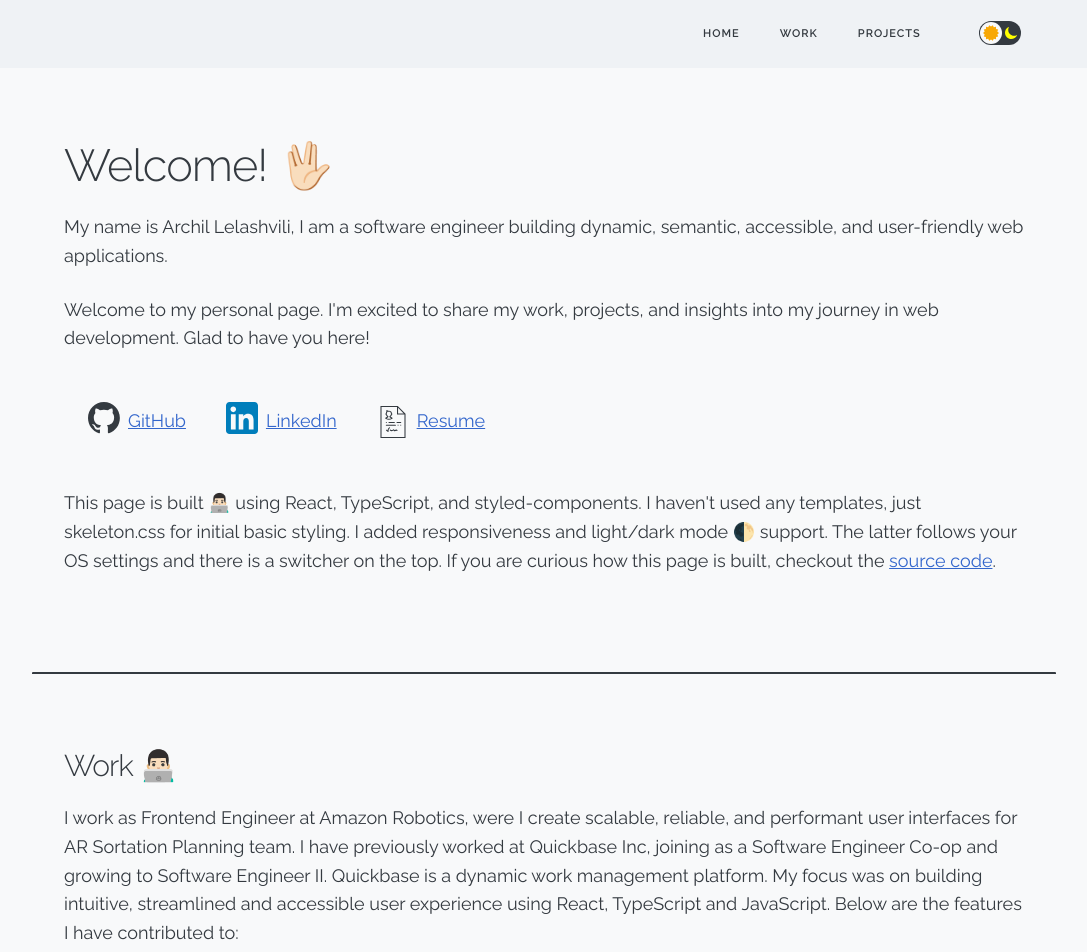
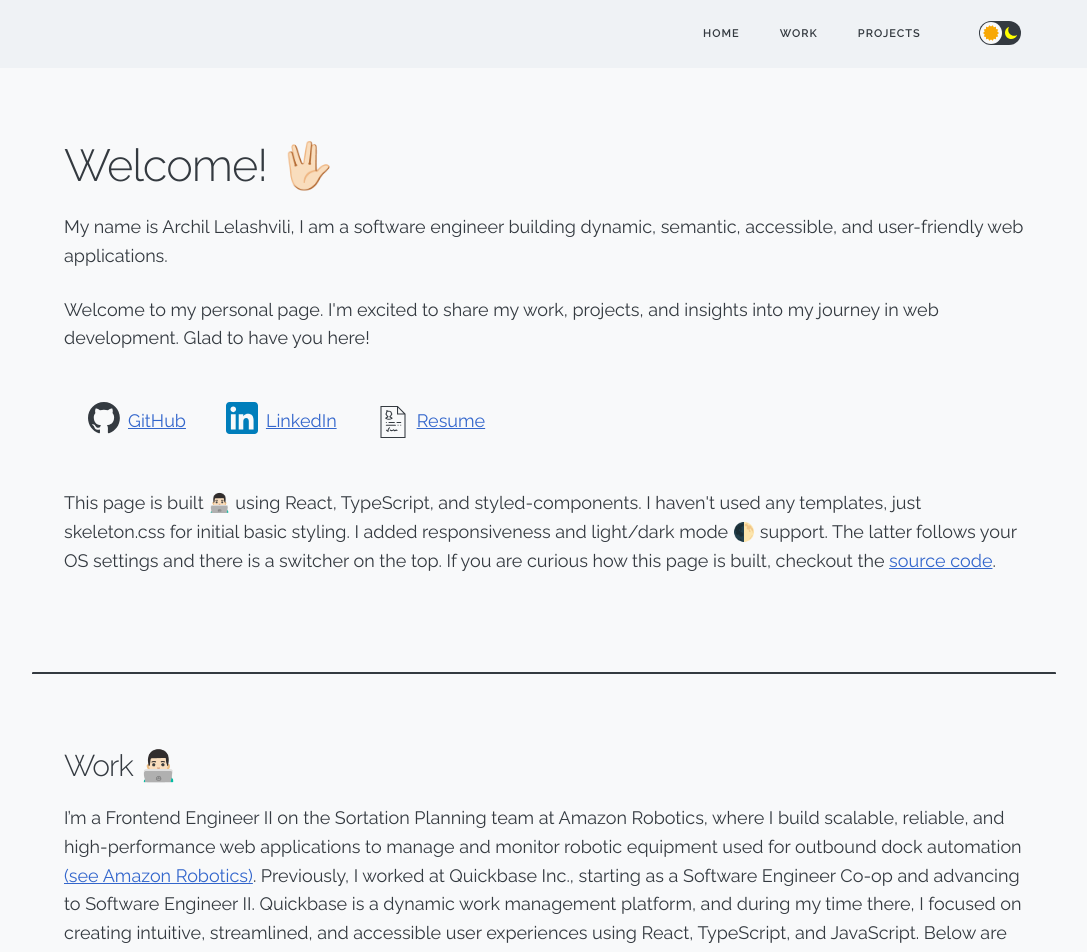
Before and after one commit to archil-l/archil.io, a React (Create React App) app: page / in a window 1280 px wide. Shown: the top 952 px of the page, without its empty margins (96-1183 px from the left). Built offline with nearby package versions, Linux system fonts and the light colour scheme.

Commit message:
Adding AR and link

```diff
--- a/src/components/Sections/Work.tsx
+++ b/src/components/Sections/Work.tsx
@@ -14,7 +14,13 @@ const Work = ({ $sectionid, $role, size }: SectionProps) => {
     <SectionWrapper $sectionid={$sectionid} $role={$role} size={size}>
       <Space height="7rem" />
       <h2 id={$sectionid}>{formatMessage(messages.heading)}</h2>
-      <p>{formatMessage(messages.aboutPartOne)}</p>
+      <p>
+        {formatMessage(messages.aboutPartOne)}
+        <a href={hrefs.robotics} target="_blank" rel="noopener noreferrer">
+          (see Amazon Robotics)
+        </a>
+        {formatMessage(messages.aboutPartTwo)}
+      </p>
       <h3>
         <strong>Quickbase's Navigation</strong> (
         <a href={hrefs.newNav} target="_blank" rel="noopener noreferrer">
--- a/src/contents/hrefs.ts
+++ b/src/contents/hrefs.ts
@@ -6,6 +6,7 @@ interface Hrefs {
   github: string;
   linkedin: string;
   resume: string;
+  robotics: string;
   newNav: string;
   newSummaryReport: string;
   newFormsExperience: string;
@@ -20,6 +21,7 @@ const socialLinks = {
 };
 
 const documentationLinks = {
+  robotics: 'https://www.aboutamazon.com/news/operations/amazon-robotics-robots-fulfillment-center',
   newNav:
     'https://helpv2.quickbase.com/hc/en-us/articles/30212936236948-Quickbase-September-2024-Release-Notes#h_01J7BD3PQ33X5HVGPX3SEJSCM8',
   newSummaryReport:
--- a/src/contents/work.ts
+++ b/src/contents/work.ts
@@ -8,7 +8,12 @@ const messages = defineMessages({
   aboutPartOne: {
     id: 'work.about',
     defaultMessage:
-      'I work as Frontend Engineer at Amazon Robotics, were I create scalable, reliable, and performant user interfaces for AR Sortation Planning team. I have previously worked at Quickbase Inc, joining as a Software Engineer Co-op and growing to Software Engineer II. Quickbase is a dynamic work management platform. My focus was on building intuitive, streamlined and accessible user experience using React, TypeScript and JavaScript. Below are the features I have contributed to:',
+      'I’m a Frontend Engineer II on the Sortation Planning team at Amazon Robotics, where I build scalable, reliable, and high-performance web applications to manage and monitor robotic equipment used for outbound dock automation ',
+  },
+  aboutPartTwo: {
+    id: 'work.aboutPartTwo',
+    defaultMessage:
+      '. Previously, I worked at Quickbase Inc., starting as a Software Engineer Co-op and advancing to Software Engineer II. Quickbase is a dynamic work management platform, and during my time there, I focused on creating intuitive, streamlined, and accessible user experiences using React, TypeScript, and JavaScript. Below are some of the key features I contributed to:',
   },
 });
 
```
